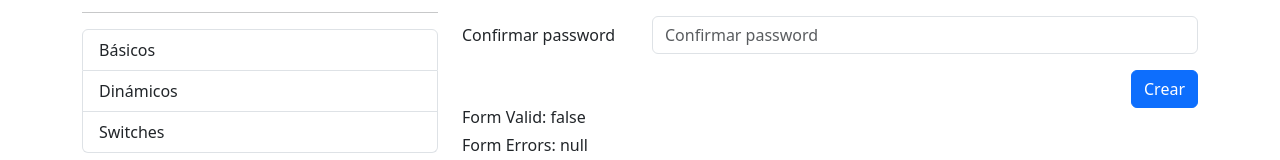
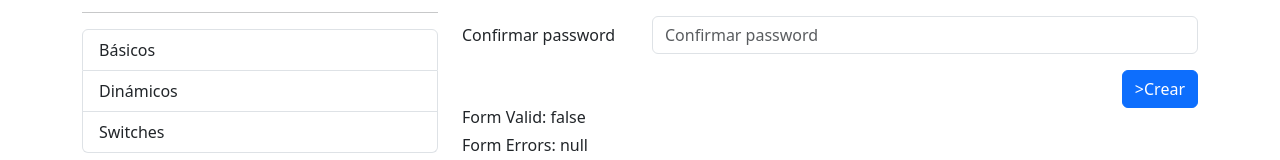
Before and after one commit to gabopereyra/forms-AngularApp, an Angular app: page /auth/registro in a window 1280 px wide. Shown: the part 319-479 px from the top of the page. Built offline with nearby package versions, Linux system fonts and the light colour scheme; data requests are answered from the project's data file.

Commit message:
Add personalized message for errors in email input

```diff
--- a/src/app/auth/pages/registro/registro.component.html
+++ b/src/app/auth/pages/registro/registro.component.html
@@ -28,12 +28,9 @@
                     class="form-control"
                     formControlName="email"
                     placeholder="Email del usuario">
-                    <span
-                    *ngIf="campoNoValido('email')"
-                    class="form-text text-danger"
-                >
-                    El formato del email no es valido
-                </span>
+                    <span  *ngIf="campoNoValido('email')" class="form-text text-danger">
+                        {{ errorEmail }}
+                    </span>
                 </div>
             </div>
 
@@ -90,7 +87,11 @@
 
             <div class="row">
                 <div class="col">
-                    <button type="submit" class="btn btn-primary float-end">Crear</button>
+                    <button
+                        type="submit"
+                        class="btn btn-primary float-end"
+                        [disabled]="miForm.pending">
+                    >Crear</button>
                 </div>
             </div>
         </form>
--- a/src/app/auth/pages/registro/registro.component.ts
+++ b/src/app/auth/pages/registro/registro.component.ts
@@ -1,5 +1,5 @@
 import { Component, OnInit } from '@angular/core';
-import { EmailValidator, FormBuilder, FormGroup, Validators } from '@angular/forms';
+import { EmailValidator, FormBuilder, FormGroup, ValidationErrors, Validators } from '@angular/forms';
 import { EmailValidatorService } from 'src/app/shared/validators/email-validator.service';
 import { ValidatorService } from 'src/app/shared/validators/validator.service';
 
@@ -9,6 +9,19 @@ import { ValidatorService } from 'src/app/shared/validators/validator.service';
   styleUrls: ['./registro.component.css']
 })
 export class RegistroComponent implements OnInit {
+
+ get errorEmail() : string {
+    const errores = this.miForm.get('email')?.errors;
+    const touched = this.miForm.get('email')?.touched;
+
+    if (errores?.['required'] && touched){
+      return "El email es obligatorio.";
+    } else if(errores?.['pattern'] && touched){
+      return "El formato es invalido.";
+    } else{
+      return "El email ya esta en uso.";
+    }
+  }
 
   miForm : FormGroup = this.fb.group({
     nombre: ['', [Validators.required, Validators.pattern(this.vs.patternNombre)]],
@@ -41,6 +54,31 @@ export class RegistroComponent implements OnInit {
     return this.miForm.get(campo)?.invalid && this.miForm.get(campo)?.touched;
   }
 
+  //Example of another way to resolve personalized msg for email input
+  // emailRequired(){
+  //   let errores : any = this.miForm.get('email')?.errors;
+
+  //   let noExiste = (errores?.required) ? true : false;
+
+  //   return noExiste && this.miForm.get('email')?.touched
+  // }
+
+  // emailPattern(){
+  //   let errores : any = this.miForm.get('email')?.errors;
+
+  //   let patternNoValid = (errores?.pattern) ? true : false;
+
+  //   return patternNoValid && this.miForm.get('email')?.touched
+  // }
+
+  // emailExiste(){
+  //   let errores : any = this.miForm.get('email')?.errors;
+
+  //   let emailExiste = (errores?.emailExiste) ? true : false;
+
+  //   return emailExiste && this.miForm.get('email')?.touched
+  // }
+
   submitFormulario(){
     this.miForm.markAllAsTouched();
   }
```
